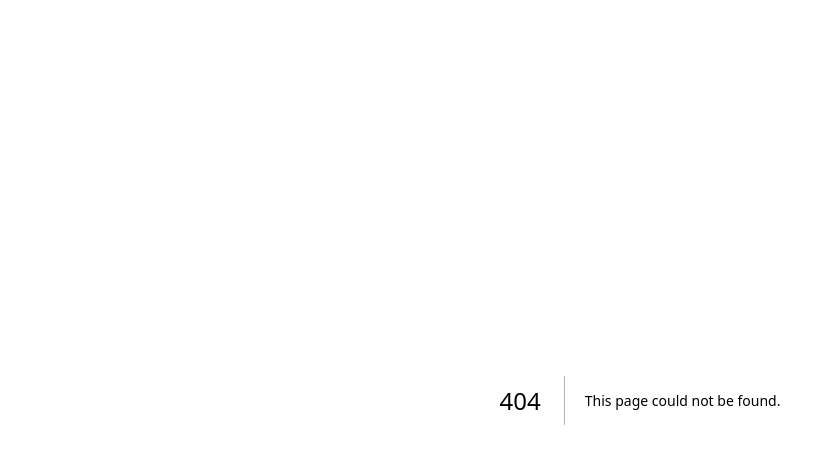
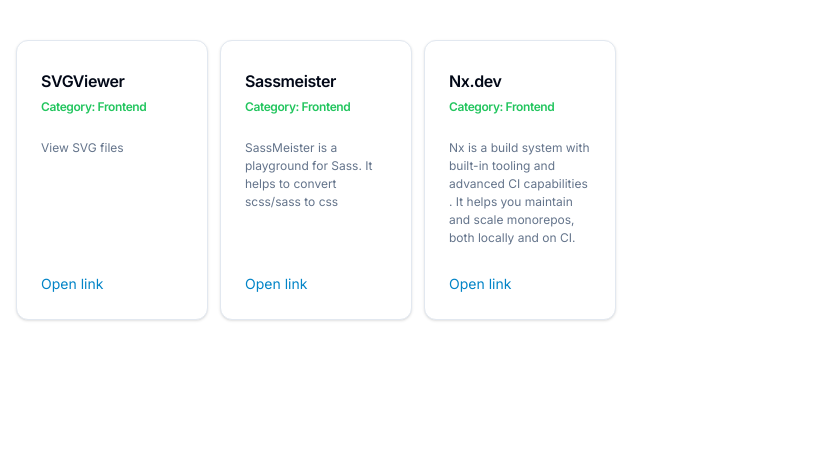
Before and after one commit to KhizerRehan/awesome.tools, a Next.js app: page /frontend in a window 1280 px wide. Before the commit this address had no page. Shown: the top 464 px of the page, without its empty margins (0-827 px from the left). Built offline with nearby package versions, Linux system fonts and the light colour scheme.

Commit message:
Add basic cards for frontend tools

```diff
--- /dev/null
+++ b/src/app/frontend/page.tsx
@@ -0,0 +1,60 @@
+"use client";
+import React from "react";
+import {
+  Card,
+  CardContent,
+  CardDescription,
+  CardHeader,
+  CardTitle,
+} from "@/components/ui/card";
+import { Catgeory, Tools } from "../../lib/data/tools.data";
+import Link from "next/link";
+
+function FrontendToolsPage() {
+  const renderCategory = (item: any) => {
+    switch (item.category) {
+      case Catgeory.Frontend:
+        return (
+          <span className="text-[12px] text-green-500">Category: Frontend</span>
+        );
+      case Catgeory.Backend:
+        return (
+          <span className="text-[12px] text-blue-500">Category: Backend</span>
+        );
+      default:
+        <span className="text-sm">Unknown</span>;
+    }
+  };
+
+  return (
+    <div className="flex px-4 py-10 gap-3">
+      {Tools &&
+        Tools.map((tool, index) => (
+          <Card key={index} className="flex flex-col justify-between w-[12rem]">
+            <CardHeader>
+              <CardTitle className="py-2">
+                <h4>{tool.name}</h4>
+                <div className="mt-2">{renderCategory(tool)}</div>
+              </CardTitle>
+              {tool.description && (
+                <CardDescription className="text-[12px] pt-3">
+                  {tool.description}
+                </CardDescription>
+              )}
+            </CardHeader>
+            <CardContent>
+              <Link
+                href={tool.href}
+                target="_blank"
+                className=" text-sky-600 text-sm hover:font-bold"
+              >
+                Open link
+              </Link>
+            </CardContent>
+          </Card>
+        ))}
+    </div>
+  );
+}
+
+export default FrontendToolsPage;
--- /dev/null
+++ b/src/components/ui/card.tsx
@@ -0,0 +1,76 @@
+import * as React from "react"
+
+import { cn } from "@/lib/utils"
+
+const Card = React.forwardRef<
+  HTMLDivElement,
+  React.HTMLAttributes<HTMLDivElement>
+>(({ className, ...props }, ref) => (
+  <div
+    ref={ref}
+    className={cn(
+      "rounded-xl border bg-card text-card-foreground shadow",
+      className
+    )}
+    {...props}
+  />
+))
+Card.displayName = "Card"
+
+const CardHeader = React.forwardRef<
+  HTMLDivElement,
+  React.HTMLAttributes<HTMLDivElement>
+>(({ className, ...props }, ref) => (
+  <div
+    ref={ref}
+    className={cn("flex flex-col space-y-1.5 p-6", className)}
+    {...props}
+  />
+))
+CardHeader.displayName = "CardHeader"
+
+const CardTitle = React.forwardRef<
+  HTMLParagraphElement,
+  React.HTMLAttributes<HTMLHeadingElement>
+>(({ className, ...props }, ref) => (
+  <h3
+    ref={ref}
+    className={cn("font-semibold leading-none tracking-tight", className)}
+    {...props}
+  />
+))
+CardTitle.displayName = "CardTitle"
+
+const CardDescription = React.forwardRef<
+  HTMLParagraphElement,
+  React.HTMLAttributes<HTMLParagraphElement>
+>(({ className, ...props }, ref) => (
+  <p
+    ref={ref}
+    className={cn("text-sm text-muted-foreground", className)}
+    {...props}
+  />
+))
+CardDescription.displayName = "CardDescription"
+
+const CardContent = React.forwardRef<
+  HTMLDivElement,
+  React.HTMLAttributes<HTMLDivElement>
+>(({ className, ...props }, ref) => (
+  <div ref={ref} className={cn("p-6 pt-0", className)} {...props} />
+))
+CardContent.displayName = "CardContent"
+
+const CardFooter = React.forwardRef<
+  HTMLDivElement,
+  React.HTMLAttributes<HTMLDivElement>
+>(({ className, ...props }, ref) => (
+  <div
+    ref={ref}
+    className={cn("flex items-center p-6 pt-0", className)}
+    {...props}
+  />
+))
+CardFooter.displayName = "CardFooter"
+
+export { Card, CardHeader, CardFooter, CardTitle, CardDescription, CardContent }
--- /dev/null
+++ b/src/lib/data/tools.data.ts
@@ -0,0 +1,28 @@
+export enum Catgeory {
+  Frontend = "frontend",
+  Backend = "backend",
+}
+
+export const Tools = [
+  {
+    name: "SVGViewer",
+    href: "https://www.svgviewer.dev/",
+    description: "View SVG files",
+    category: Catgeory.Frontend,
+  },
+  {
+    name: "Sassmeister",
+    href: "https://www.sassmeister.com/",
+    description:
+      "SassMeister is a playground for Sass. It helps to convert scss/sass to css",
+    category: Catgeory.Frontend,
+  },
+
+  {
+    name: "Nx.dev",
+    href: "https://nx.dev/",
+    description:
+      "Nx is a build system with built-in tooling and advanced CI capabilities . It helps you maintain and scale monorepos, both locally and on CI.",
+    category: Catgeory.Frontend,
+  },
+];
```
Also changed, not shown: 1 other file (tests, documents, lock files or other folders).
